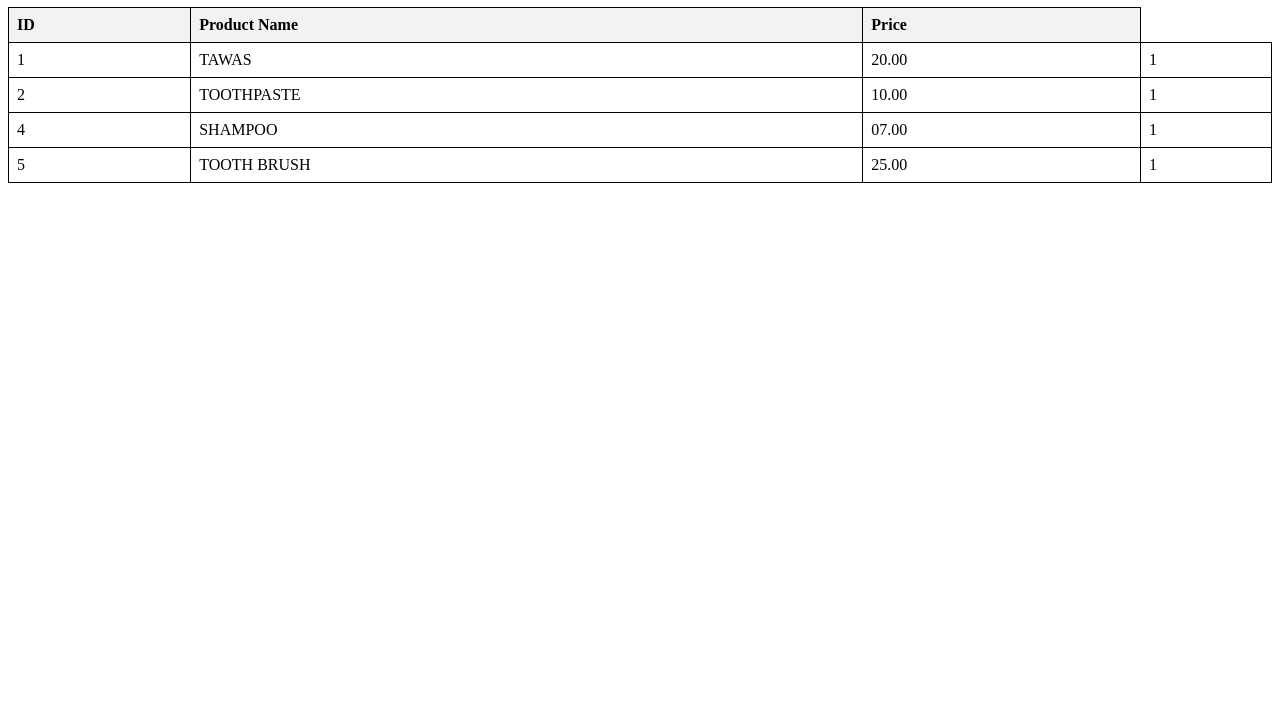
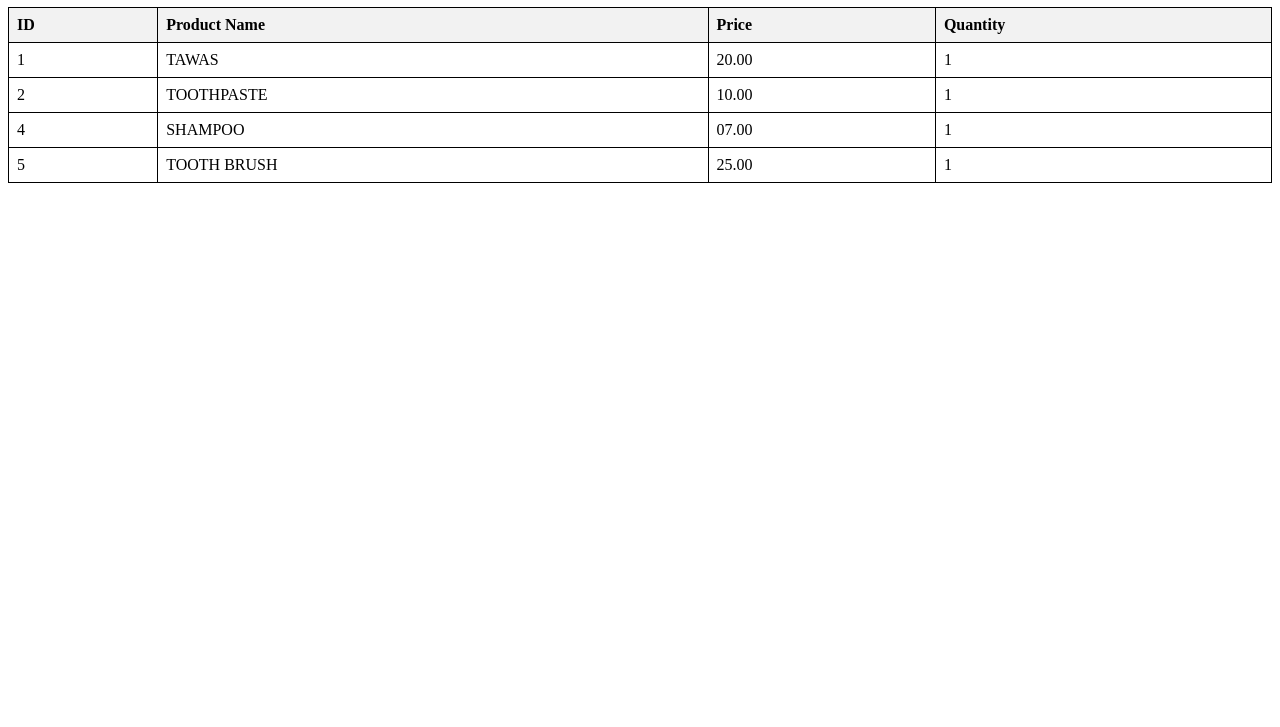
Before and after one commit to Jhasen22/it28-ecommerce-m-ambogna, a plain HTML site: page index.html in a window 1280 px wide. Shown: the part 73-800 px from the top of the page. Drawn offline with Linux system fonts and the light colour scheme.

Commit message:
added index, id, product name, price, quantity

```diff
--- a/index.html
+++ b/index.html
@@ -29,7 +29,7 @@
                 <th>ID</th>
                 <th>Product Name</th>
                 <th>Price</th>
-
+                <th>Quantity</th>
             </tr>
         </thead>
         <tbody>
```
